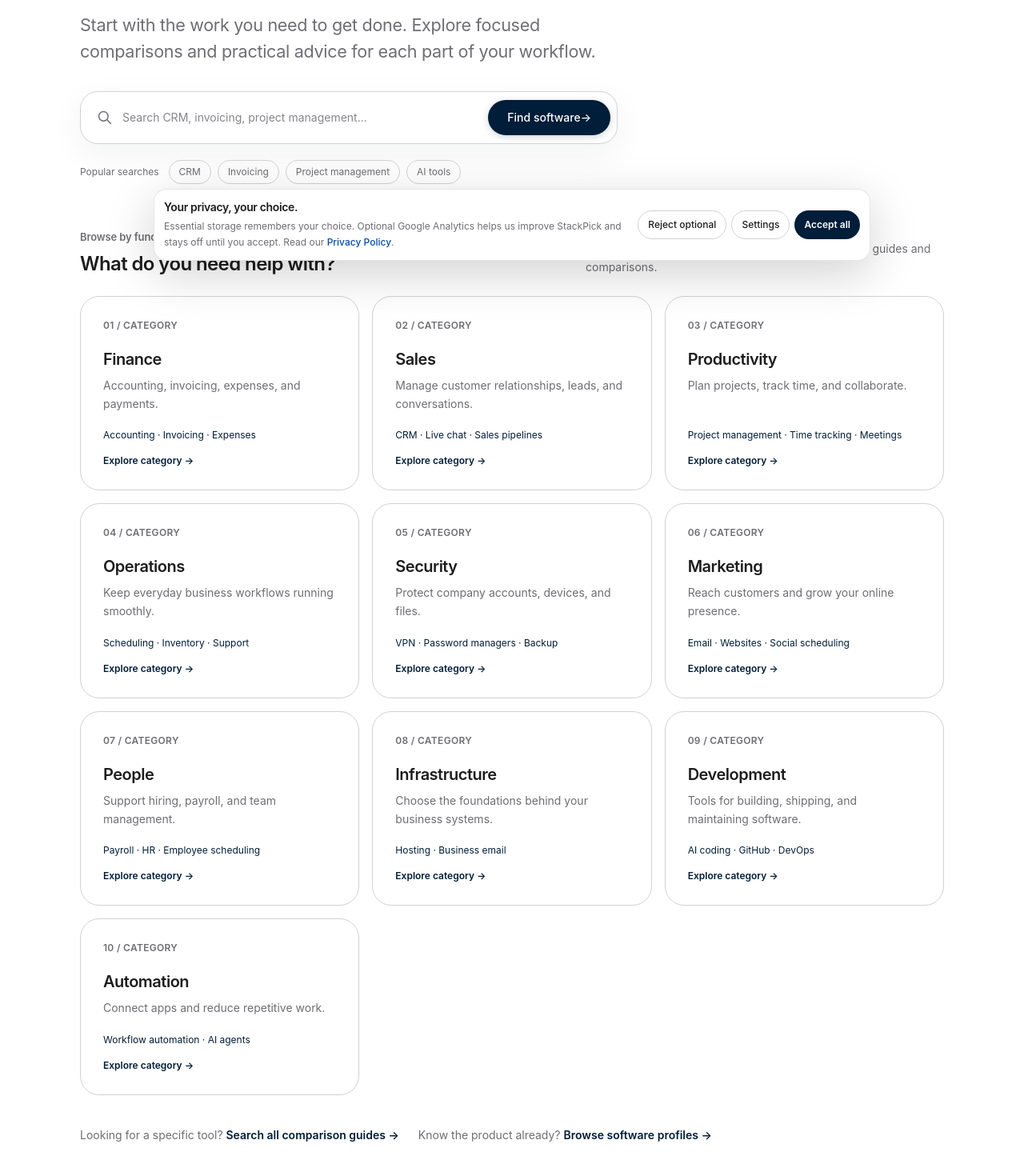
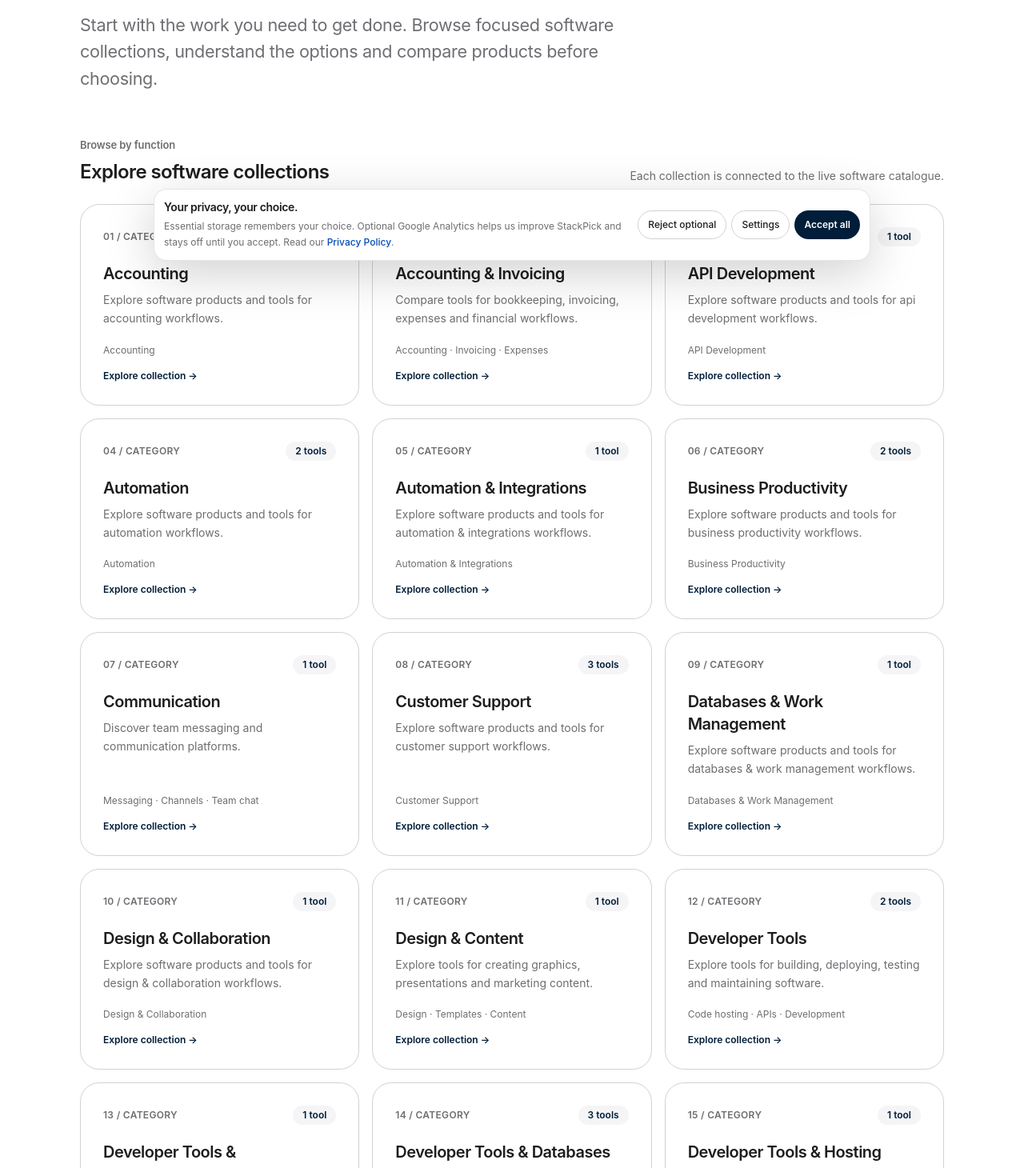
Before and after one commit to LinukaBandara/StackPick, a Next.js app: page /categories in a window 1280 px wide. Shown: the part 450-1910 px from the top of the page at 80% size. Built offline with nearby package versions, Linux system fonts and the light colour scheme; no server answers.

Commit message:
Connect category collections to live software catalogue

```diff
--- a/app/categories/page.tsx
+++ b/app/categories/page.tsx
@@ -1,73 +1,73 @@
 import type { Metadata } from "next";
 import Link from "next/link";
+import { SOFTWARE_PROFILES } from "@/lib/software";
 
 export const metadata: Metadata = {
   title: "Software Categories",
-  description: "Explore software by business function, from finance and sales to productivity, security, and development.",
+  description: "Explore software by business function. Browse verified product profiles, pricing details and practical comparisons.",
   alternates: { canonical: "/categories" },
 };
 
-const CATEGORIES = [
-  { name: "Finance", description: "Accounting, invoicing, expenses, and payments.", examples: "Accounting · Invoicing · Expenses", href: "/best?category=Finance" },
-  { name: "Sales", description: "Manage customer relationships, leads, and conversations.", examples: "CRM · Live chat · Sales pipelines", href: "/best?category=Sales" },
-  { name: "Productivity", description: "Plan projects, track time, and collaborate.", examples: "Project management · Time tracking · Meetings", href: "/best?category=Productivity" },
-  { name: "Operations", description: "Keep everyday business workflows running smoothly.", examples: "Scheduling · Inventory · Support", href: "/best?category=Operations" },
-  { name: "Security", description: "Protect company accounts, devices, and files.", examples: "VPN · Password managers · Backup", href: "/best?category=Security" },
-  { name: "Marketing", description: "Reach customers and grow your online presence.", examples: "Email · Websites · Social scheduling", href: "/best?category=Marketing" },
-  { name: "People", description: "Support hiring, payroll, and team management.", examples: "Payroll · HR · Employee scheduling", href: "/best?category=People" },
-  { name: "Infrastructure", description: "Choose the foundations behind your business systems.", examples: "Hosting · Business email", href: "/best?category=Infrastructure" },
-  { name: "Development", description: "Tools for building, shipping, and maintaining software.", examples: "AI coding · GitHub · DevOps", href: "/best?category=Development" },
-  { name: "Automation", description: "Connect apps and reduce repetitive work.", examples: "Workflow automation · AI agents", href: "/best?category=Automation" },
-];
+const CATEGORY_DETAILS: Record<string, { description: string; examples: string }> = {
+  "Accounting & Invoicing": { description: "Compare tools for bookkeeping, invoicing, expenses and financial workflows.", examples: "Accounting · Invoicing · Expenses" },
+  "Sales": { description: "Explore CRMs and tools for managing leads, customer relationships and sales pipelines.", examples: "CRM · Lead management · Sales pipelines" },
+  "Project Management": { description: "Find tools for planning projects, assigning work and tracking team progress.", examples: "Tasks · Kanban · Project planning" },
+  "Productivity & Collaboration": { description: "Organise documents, knowledge, communication and everyday team work.", examples: "Docs · Knowledge bases · Team collaboration" },
+  "Developer Tools": { description: "Explore tools for building, deploying, testing and maintaining software.", examples: "Code hosting · APIs · Development" },
+  "Developer Tools & Hosting": { description: "Compare hosting and deployment platforms for modern web applications.", examples: "Hosting · Deployment · Infrastructure" },
+  "Developer Tools & Databases": { description: "Find managed databases and backend services for application development.", examples: "Postgres · Backend · Database" },
+  "Communication": { description: "Discover team messaging and communication platforms.", examples: "Messaging · Channels · Team chat" },
+  "Design & Content": { description: "Explore tools for creating graphics, presentations and marketing content.", examples: "Design · Templates · Content" },
+  "Payments": { description: "Compare payment infrastructure and online payment processing tools.", examples: "Payments · Checkout · Billing" },
+};
+
+const categories = Array.from(new Set(SOFTWARE_PROFILES.map((item) => item.category)))
+  .sort((a, b) => a.localeCompare(b))
+  .map((name) => ({
+    name,
+    count: SOFTWARE_PROFILES.filter((item) => item.category === name).length,
+    ...(
+      CATEGORY_DETAILS[name] ?? {
+        description: `Explore software products and tools for ${name.toLowerCase()} workflows.`,
+        examples: name,
+      }
+    ),
+  }));
 
 export default function CategoriesPage() {
   return (
     <section className="bg-white">
       <div className="sp-container py-16 sm:py-24">
-        <p className="sp-eyebrow">Explore by need</p>
+        <p className="sp-eyebrow">Explore the catalogue</p>
         <h1 className="sp-display mt-4 max-w-4xl">Find software by category.</h1>
-        <p className="sp-body-large mt-6 max-w-2xl">Start with the work you need to get done. Explore focused comparisons and practical advice for each part of your workflow.</p>
-
-        <form action="/best#directory-search" method="get" className="mt-8 flex w-full max-w-2xl flex-col gap-3 rounded-[22px] border border-[#d2d2d7] bg-white p-2 shadow-[0_12px_40px_rgba(0,29,57,0.06)] sm:flex-row sm:items-center">
-          <label htmlFor="category-software-search" className="sr-only">Search software comparisons</label>
-          <div className="flex min-w-0 flex-1 items-center gap-3 px-3">
-            <svg aria-hidden="true" className="h-5 w-5 shrink-0 text-[#6e6e73]" fill="none" viewBox="0 0 24 24" stroke="currentColor">
-              <path strokeLinecap="round" strokeLinejoin="round" strokeWidth={1.75} d="M21 21l-6-6m2-5a7 7 0 11-14 0 7 7 0 0114 0z" />
-            </svg>
-            <input id="category-software-search" name="q" type="search" placeholder="Search CRM, invoicing, project management..." className="h-12 min-w-0 w-full bg-transparent text-sm text-[#1d1d1f] outline-none placeholder:text-[#86868b]" />
-          </div>
-          <button type="submit" className="sp-button-primary shrink-0">Find software <span aria-hidden="true">→</span></button>
-        </form>
-
-        <div className="mt-5 flex flex-wrap items-center gap-2 text-xs text-[#6e6e73]">
-          <span className="mr-1">Popular searches</span>
-          <Link href="/best?q=CRM#directory-search" className="rounded-full border border-[#d2d2d7] px-3 py-1.5 transition hover:border-[#001D39] hover:text-[#001D39]">CRM</Link>
-          <Link href="/best?q=invoicing#directory-search" className="rounded-full border border-[#d2d2d7] px-3 py-1.5 transition hover:border-[#001D39] hover:text-[#001D39]">Invoicing</Link>
-          <Link href="/best?q=project%20management#directory-search" className="rounded-full border border-[#d2d2d7] px-3 py-1.5 transition hover:border-[#001D39] hover:text-[#001D39]">Project management</Link>
-          <Link href="/best?q=AI#directory-search" className="rounded-full border border-[#d2d2d7] px-3 py-1.5 transition hover:border-[#001D39] hover:text-[#001D39]">AI tools</Link>
-        </div>
+        <p className="sp-body-large mt-6 max-w-2xl">Start with the work you need to get done. Browse focused software collections, understand the options and compare products before choosing.</p>
 
         <div className="mt-14 flex flex-col gap-2 sm:flex-row sm:items-end sm:justify-between">
           <div>
             <p className="sp-eyebrow">Browse by function</p>
-            <h2 className="mt-2 text-2xl font-semibold tracking-tight text-[#1d1d1f]">What do you need help with?</h2>
+            <h2 className="mt-2 text-2xl font-semibold tracking-tight text-[#1d1d1f]">Explore software collections</h2>
           </div>
-          <p className="max-w-md text-sm leading-relaxed text-[#6e6e73]">Choose a category to narrow the directory to relevant guides and comparisons.</p>
+          <p className="max-w-md text-sm leading-relaxed text-[#6e6e73]">Each collection is connected to the live software catalogue.</p>
         </div>
+
         <div className="mt-6 grid gap-4 sm:grid-cols-2 lg:grid-cols-3">
-          {CATEGORIES.map((category, index) => (
-            <Link key={category.name} href={category.href} className="group flex min-h-52 flex-col rounded-[24px] border border-[#d2d2d7] bg-white p-7 transition-all hover:-translate-y-1 hover:border-[#a8b5c2] hover:shadow-lg">
-              <span className="text-xs font-semibold tracking-wide text-[#6e6e73]">{String(index + 1).padStart(2, "0")} / CATEGORY</span>
+          {categories.map((category, index) => (
+            <Link key={category.name} href={`/software?category=${encodeURIComponent(category.name)}`} className="group flex min-h-52 flex-col rounded-[24px] border border-[#d2d2d7] bg-white p-7 transition-all hover:-translate-y-1 hover:border-[#a8b5c2] hover:shadow-lg">
+              <div className="flex items-center justify-between gap-3">
+                <span className="text-xs font-semibold tracking-wide text-[#6e6e73]">{String(index + 1).padStart(2, "0")} / CATEGORY</span>
+                <span className="rounded-full bg-[#f5f5f7] px-3 py-1 text-xs font-semibold text-[#001D39]">{category.count} {category.count === 1 ? "tool" : "tools"}</span>
+              </div>
               <h2 className="mt-5 text-xl font-semibold tracking-tight text-[#1d1d1f]">{category.name}</h2>
               <p className="mt-2 text-sm leading-relaxed text-[#6e6e73]">{category.description}</p>
-              <p className="mt-auto pt-5 text-xs text-[#001D39]">{category.examples}</p>
-              <span className="mt-4 text-xs font-semibold text-[#001D39] group-hover:underline">Explore category →</span>
+              <p className="mt-auto pt-5 text-xs text-[#6e6e73]">{category.examples}</p>
+              <span className="mt-4 text-xs font-semibold text-[#001D39] group-hover:underline">Explore collection →</span>
             </Link>
           ))}
         </div>
+
         <div className="mt-10 flex flex-wrap gap-x-6 gap-y-3 text-sm text-[#6e6e73]">
-          <p>Looking for a specific tool? <Link className="font-semibold text-[#001D39] hover:underline" href="/best">Search all comparison guides →</Link></p>
-          <p>Know the product already? <Link className="font-semibold text-[#001D39] hover:underline" href="/software">Browse software profiles →</Link></p>
+          <p>Looking for a specific tool? <Link className="font-semibold text-[#001D39] hover:underline" href="/software">Search all software profiles →</Link></p>
+          <p>Want to compare products? <Link className="font-semibold text-[#001D39] hover:underline" href="/best">Browse comparisons →</Link></p>
         </div>
       </div>
     </section>
```
